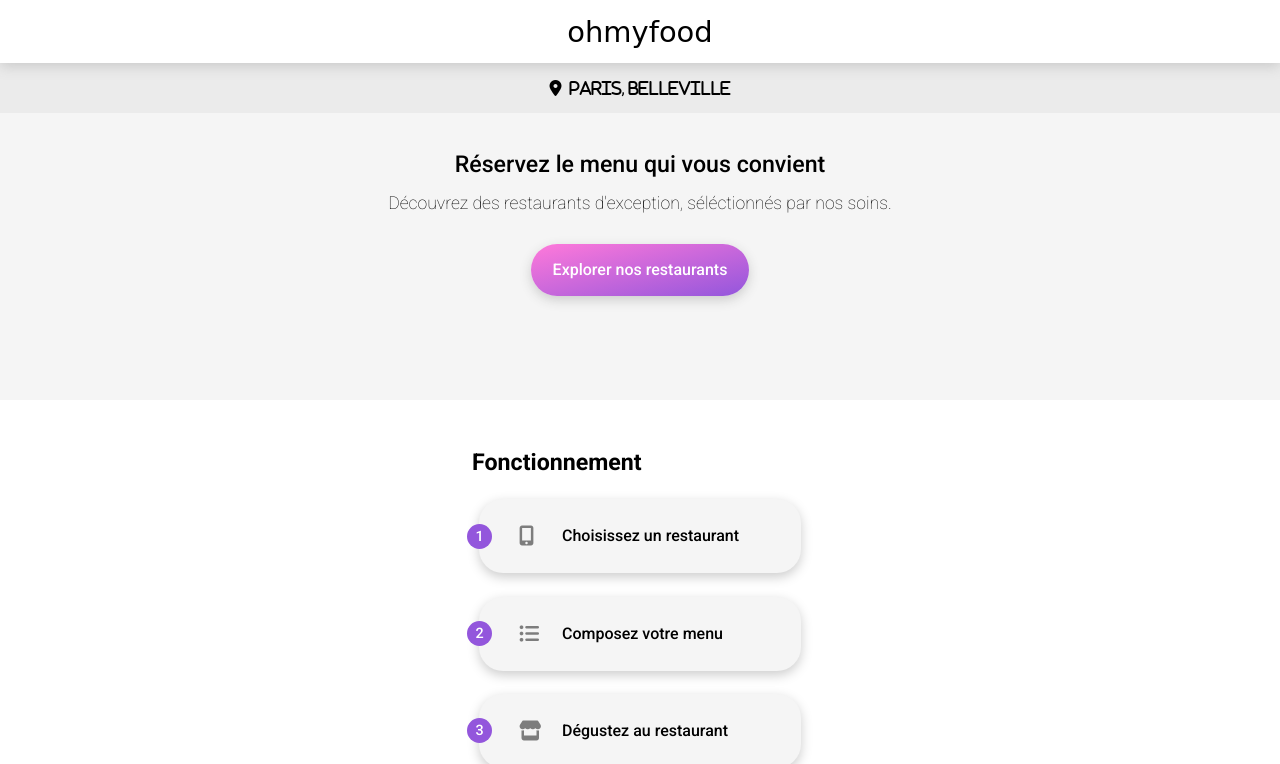
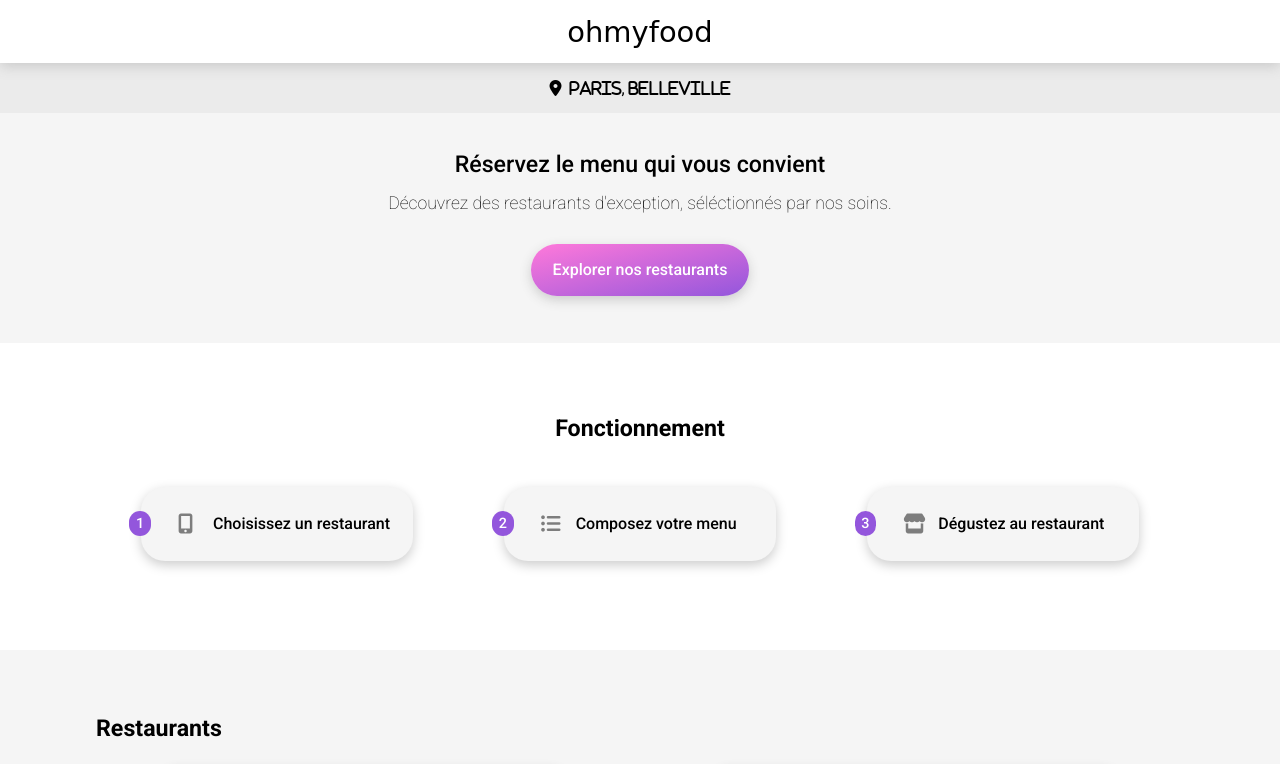
Before and after one commit to Tdirocco/ToniDiRocco_3_14092021, a website: page docs/index.html in a window 1280 px wide. Shown: the top 764 px of the page. Drawn offline with Linux system fonts and the light colour scheme; grey boxes are pictures that could not be loaded; a web font is replaced by a local one.

Commit message:
debut responsive

```diff
--- a/docs/index.html
+++ b/docs/index.html
@@ -32,21 +32,21 @@
             </section>
             <nav>
                 <h4>Fonctionnement</h4>
-                <a href="#" class="btn2 ombre">
+                <a href="#" class="btn2 first ombre">
                     <div class="index">1</div>
                     <div class="description">
                         <i class="fas fa-mobile-alt"></i>
                         <p>Choisissez un restaurant</p>
                     </div>
                 </a>
-                <a href="#" class="btn2 ombre">
+                <a href="#" class="btn2 second ombre">
                     <div class="index">2</div>
                     <div class="description">
                         <i class="fas fa-list-ul"></i>
                         <p>Composez votre menu</p>
                     </div>
                 </a>
-                <a href="#" class="btn2 ombre">
+                <a href="#" class="btn2 third ombre">
                     <div class="index">3</div>
                     <div class="description">
                         <i class="fas fa-store"></i>
--- a/sass/components/_buttons.scss
+++ b/sass/components/_buttons.scss
@@ -53,6 +53,9 @@
     font-size: 1rem;
     font-weight: 500;
     color: black;
+    @include desktop{
+        width: 17rem;
+    }
     & .description{
         width: 18.125rem;
         display: grid;
@@ -87,6 +90,27 @@
     }
 }
 
+@include desktop{
+    nav h4{
+        grid-column: 2;
+        grid-row: 1;
+        text-align: center;
+    }
+    .first{
+        grid-column: 1;
+        grid-row: 2;
+    }
+    .second{
+        grid-column: 2;
+        grid-row: 2;
+    }
+    .third{
+        grid-column: 3;
+        grid-row: 2;
+    }
+}
+
+
 .favoris{
     position: relative;
     display: flex;
--- a/sass/components/_cards.scss
+++ b/sass/components/_cards.scss
@@ -8,6 +8,15 @@
     display: flex;
     flex-flow: column wrap;
     justify-content: space-between;
+    @include tablette{
+      width: 100%;
+      height: 34rem;
+      display: grid;
+      grid-template-columns: repeat(2, 1fr);
+      grid-gap: 1rem;
+      justify-items: center;
+      align-items: center;
+    }
 }
 
 .card{
@@ -17,6 +26,9 @@
     border-radius: 0.83rem;
     position: relative;
     z-index: 1;
+    @include tablette{
+      max-width: 25rem;
+    }
     &:hover{
         box-shadow: 0 0.3rem 0.5rem lighten($footer-color, 45);
     }
--- a/sass/layouts/_footer.scss
+++ b/sass/layouts/_footer.scss
@@ -1,6 +1,5 @@
 footer{
     background-color: $footer-color;
-    color: $white;
     height: 12.31rem;
     & a{
         color: $white;
@@ -9,6 +8,9 @@ footer{
         width: 19.74rem;
         margin: 0 auto;
         padding-top: 1.5rem;
+        @include tablette{
+            width: 90%;
+        }
         & h1{
             text-align: left;
             font-size: 1.13rem;
@@ -19,6 +21,10 @@ footer{
         height: 6.33rem;
         margin: 1rem auto;
         align-items: flex-start;
+        @include tablette{
+            width: 90%;
+            margin: 1rem 0;
+        }
         & li{
             margin-bottom: 0.4rem;
             font-size: 1rem;
--- a/sass/pages/_home.scss
+++ b/sass/pages/_home.scss
@@ -24,6 +24,9 @@
     display: flex;
     flex-flow: column wrap;
     align-items: center;
+    @include tablette{
+        height: 17.5rem;
+    }
 }
 
 h2{
@@ -48,6 +51,16 @@ nav{
     flex-flow: column wrap;
     align-items: center;
     justify-content: space-between;
+    @include desktop{
+        width: 90%;
+        max-width: 68rem;
+        height: 12rem;
+        margin-left: auto;
+        margin-right: auto;
+        display: grid;
+        grid-template-columns: repeat(3, 1fr);
+        justify-items: center;
+    }
     & h4{
         width: 21rem;
         margin: 0 auto;
@@ -57,6 +70,9 @@ nav{
 #restau{
     background-color: $grey-light;
     height: 76.94rem;
+    @include tablette{
+        height: 45rem;
+    }
 }
 
 .selection{
@@ -65,6 +81,11 @@ nav{
     display: flex;
     flex-flow: column;
     justify-content: space-between;
+    @include tablette{
+        width: 90%;
+        max-width: 68rem;
+        margin: 0 auto;
+    }
 }
 
 
--- a/sass/utils/_mixins.scss
+++ b/sass/utils/_mixins.scss
@@ -31,3 +31,17 @@
       top: 1rem;
       right: 1rem;
 }
+
+
+@mixin tablette{
+  @media screen and (min-width: map-get($breakpoints, tablette)){
+    @content;
+  }
+}
+
+
+@mixin desktop{
+  @media screen and (min-width: map-get($breakpoints, desktop)){
+    @content;
+  }
+}
--- a/sass/utils/_variables.scss
+++ b/sass/utils/_variables.scss
@@ -8,6 +8,6 @@ $footer-color: #363636;
 
 
 $breakpoints:(
-    tablette: 541px,
-    desktop: 1025px
+    tablette: 540px,
+    desktop: 1024px
 )
```
Also changed, not shown: docs/css/style.css, 1 other file.
